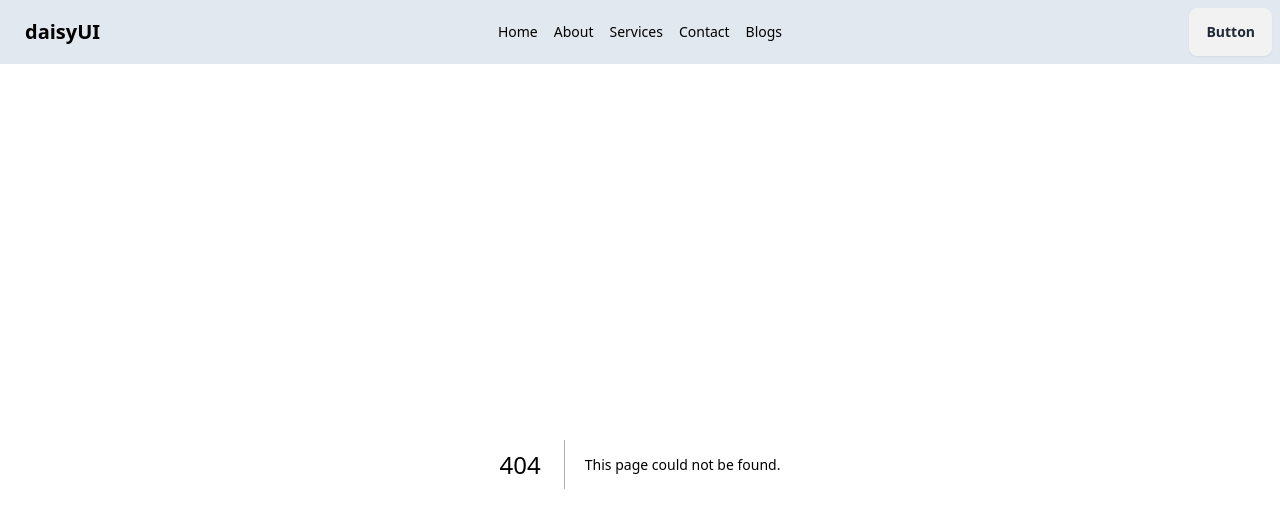
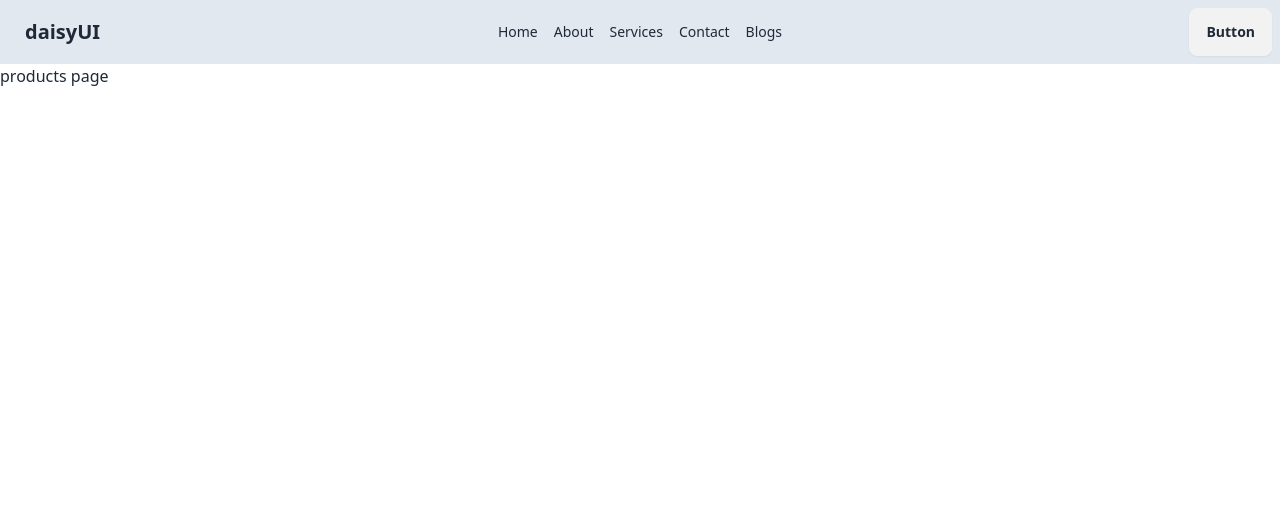
Before and after one commit to jewelhasan007/explore-next-js, a Next.js app: page /products in a window 1280 px wide. Before the commit this address had no page. Shown: the top 528 px of the page. Built offline with nearby package versions, Linux system fonts and the light colour scheme.

Commit message:
GROUP ROUTING

```diff
--- /dev/null
+++ b/src/app/(dashboard)/products/page.jsx
@@ -0,0 +1,11 @@
+import React from 'react';
+
+const page = () => {
+    return (
+        <div>
+            products page
+        </div>
+    );
+};
+
+export default page;
--- /dev/null
+++ b/src/app/(dashboard)/users/page.jsx
@@ -0,0 +1,11 @@
+import React from 'react';
+
+const page = () => {
+    return (
+        <div>
+            users page
+        </div>
+    );
+};
+
+export default page;
```
